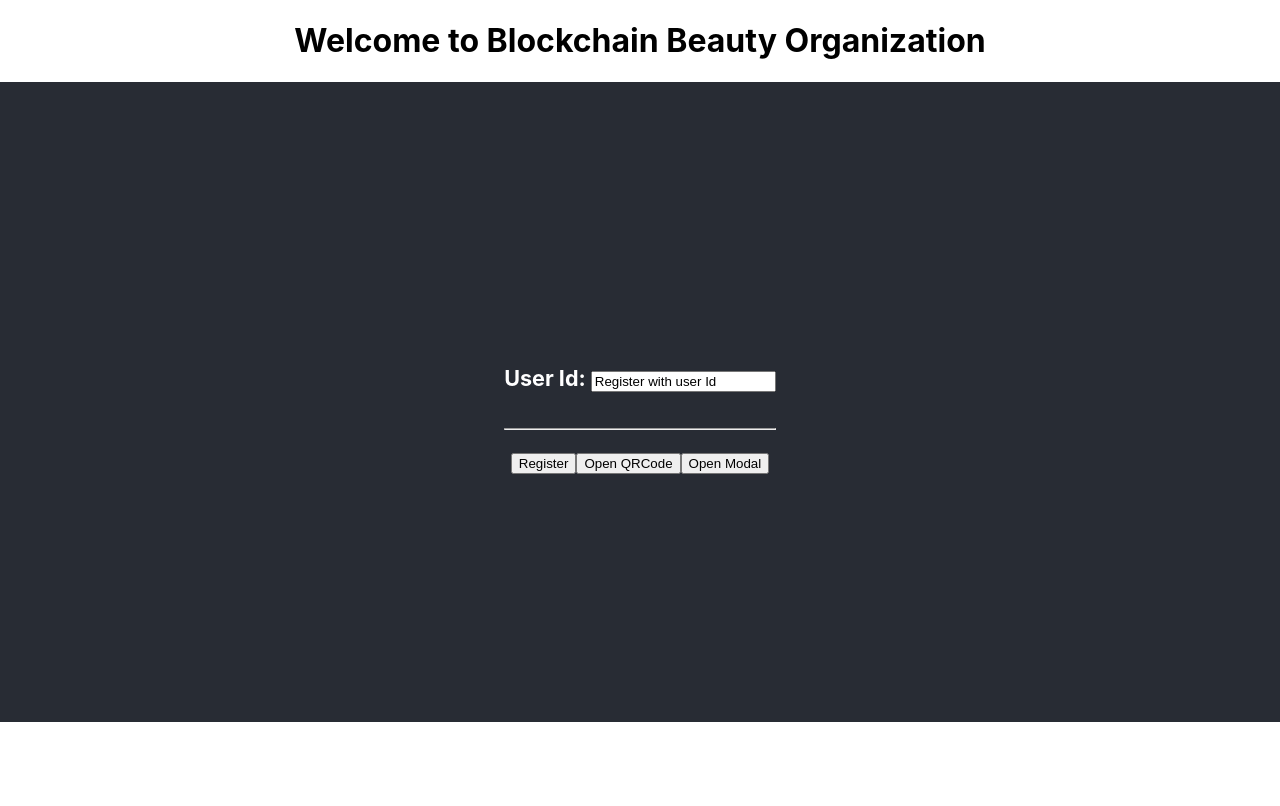
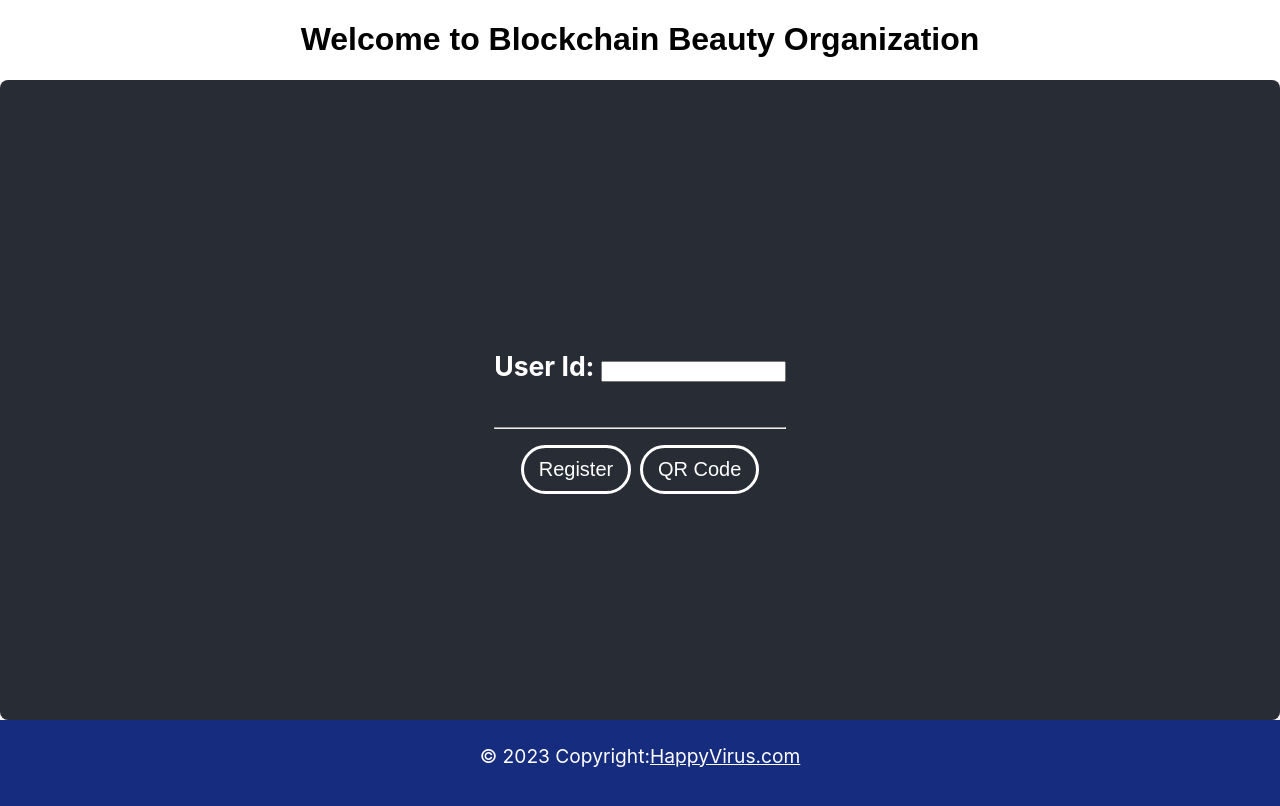
Before and after one commit to shaxski/blockycee, a React (Create React App) app in the folder application/frontend/: page / in a window 1280 px wide. Shown: the top 806 px of the page. Built offline with nearby package versions, Linux system fonts and the light colour scheme.

Commit message:
styling fix

```diff
--- a/application/frontend/src/App.css
+++ b/application/frontend/src/App.css
@@ -1,5 +1,6 @@
 .App {
   text-align: center;
+  font-family: 'Lexend Deca', sans-serif;
 }
 
 .App-logo {
@@ -13,7 +14,8 @@
   }
 }
 
-.App-header {
+.App-body {
+  border-radius: 8px;
   z-index:-1;
   background-color: #282c34;
   min-height: 80vh;
@@ -23,6 +25,7 @@
   justify-content: center;
   font-size: calc(10px + 2vmin);
   color: white;
+  font-size: xx-large;
 }
 
 .App-link {
@@ -45,6 +48,84 @@
   width: 90%;
   height: 90%;
   left: 5%;
+}
+
+.Message-container {
+  border-radius: 8px;
+  background: orange;
+  align-items: center;
+  justify-content: center;
+  text-align: center;
+  vertical-align: middle;
+}
+.Message-text {
+  margin-left: auto;
+  margin-right: auto;
+  font-size: large;
+  /* text-align: center;
+  align-items: center;
+  justify-content: center; */
+  vertical-align: middle;
+  color: white;
+}
+
+.App-button {
+  border-radius: 50px;
+  border: none;
+  padding: 10px 15px;
+  text-align: center;
+  text-decoration: none;
+  display: inline-block;
+  font-size: 1.25rem;
+  border-color: white;
+  border-style: solid;
+}
+.App-button:hover {background-color: #3e8e41}
+
+.App-button:active {
+  /* background-color: #3e8e41; */
+  box-shadow: 0 5px #666;
+  transform: translateY(4px);
+}
+
+.Back-button {
+  color: white;
+  background-color: transparent;
+  /* background-color: #d74423;  */
+  margin-top: 3%;
+}
+.Back-button:hover {
+  background-color: #d74423;
+}
+.Submit-button {
+  margin-right: 3%;
+  color: white;
+  background-color: transparent;
+  /* background-color: #29299e;  */
+}
+.Submit-button:hover {
+  background-color: #29299e;
+}
+.QR-button {
+  color: white;
+  background-color: transparent;
+  /* background-color: #4CAF50;  */
+}
+.QR-button:hover {
+  background-color: #4CAF50;
+}
 
 
+
+.App-footer {
+  height: 10vh;
+  background-color: #162c7e;
+  text-align: center;
+  font-size: 1.2rem;
+  justify-content: center;
+  padding-top: 3vh;
+  color: white;
 }
+.text-white {
+  color: white
+}
--- a/application/frontend/src/App.tsx
+++ b/application/frontend/src/App.tsx
@@ -3,14 +3,17 @@
 import { BrowserRouter, Routes, Route } from "react-router-dom";
 import Home from './Pages/Home';
 import QrCode from './Pages/QRCode';
+import Main from './Layout/Main';
 
 
 function App() {
   return (
     <BrowserRouter>
       <Routes>
-          <Route path="/" element={<Home />} />
-          <Route path="/qrcode" element={<QrCode />} />
+          <Route path="/" element={<Main />}>
+            <Route index element={<Home />} />
+            <Route path="/qrcode" element={<QrCode />} />
+          </Route>
       </Routes>
     </BrowserRouter>
   );
--- /dev/null
+++ b/application/frontend/src/Layout/Footer.tsx
@@ -0,0 +1,13 @@
+import React from 'react'
+
+export default function Footer() {
+	const currentYear = new Date().getFullYear()
+	return (
+		<div className='App-footer'>
+			© {currentYear} Copyright:
+			<a className='text-white' href='#'>
+				HappyVirus.com
+			</a>
+		</div>
+	)
+}
--- /dev/null
+++ b/application/frontend/src/Layout/Main.tsx
@@ -0,0 +1,12 @@
+import React from 'react'
+import { Outlet } from "react-router-dom";
+import Footer from './Footer';
+
+export default function Main() {
+	return (
+    <>
+      <Outlet />
+      <Footer />
+    </>
+  )
+}
--- a/application/frontend/src/Pages/Home.tsx
+++ b/application/frontend/src/Pages/Home.tsx
@@ -59,26 +59,28 @@
 
   return (
 		<div className="App">
-			{error && (
-				<p className='Error-Message'>Error occurred</p>
-			)}
 			{openModal && <RegisterCertification setOpenModal={setOpenModal} did={uuid}/>}
 			<header>
 				<h1>Welcome to Blockchain Beauty Organization</h1>
 			</header>
-			<body className="App-header">
+			<body className="App-body">
 				<form method="post" onSubmit={handleSubmit}>
 					<label>
 						<h5>
-							User Id: <input name="userId" defaultValue="Register with user Id" />
+							User Id: <input name="userId" defaultValue="" />
 						</h5>
 					</label>
 					<hr />
-					<button type="submit">Register</button>
-					<button onClick={navigateToQRCode}>Open QRCode</button>
-					<button onClick={showModal}>Open Modal</button>
+					<button className='App-button Submit-button' type="submit">Register</button>
+					<button className='App-button QR-button' onClick={navigateToQRCode}>QR Code</button>
+					{/* <button onClick={showModal}>Open Modal</button> */}
 				</form>
 			</body>
+			{error && (
+				<div className='Message-container '>
+					<p className='Message-text'> Error occurred</p>
+				</div>
+			)}
 		</div>
   );
 }
--- a/application/frontend/src/Pages/QRCode.tsx
+++ b/application/frontend/src/Pages/QRCode.tsx
@@ -15,11 +15,11 @@
 	return (
 		<div className="App">
 			<header>
-				<button onClick={home}>back</button>
 				<h1>QR Code</h1>
 			</header>
-			<body className="App-header">
+			<body className="App-body">
 				<QRCodeSVG value={qrText} size={400}/>
+				<button className={"App-button Back-button"} onClick={home}>Back</button>
 			</body>
 		</div>
 	)
```
Also changed, not shown: application/frontend/src/Layout/Header.tsx (deleted, +0 -21 lines).
